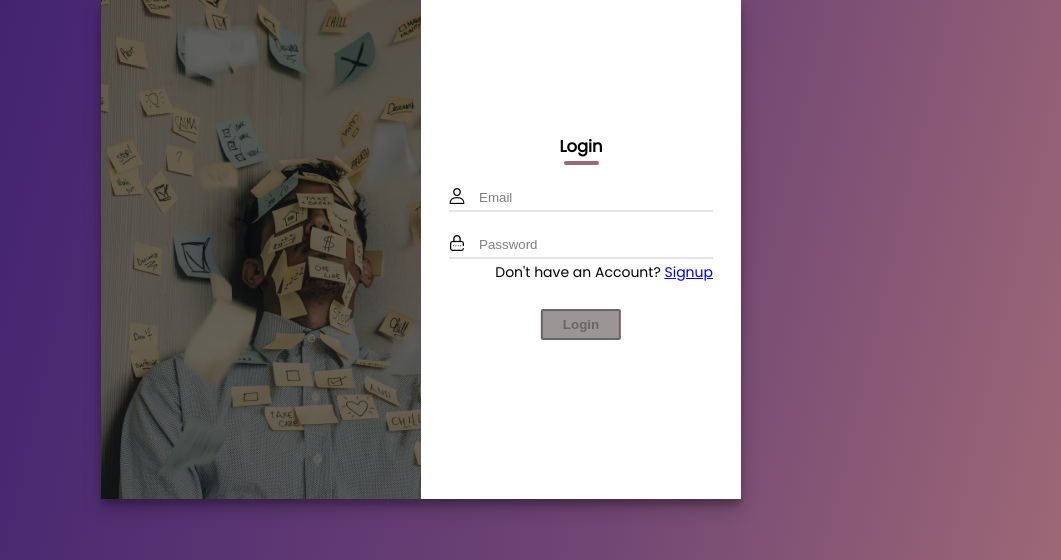
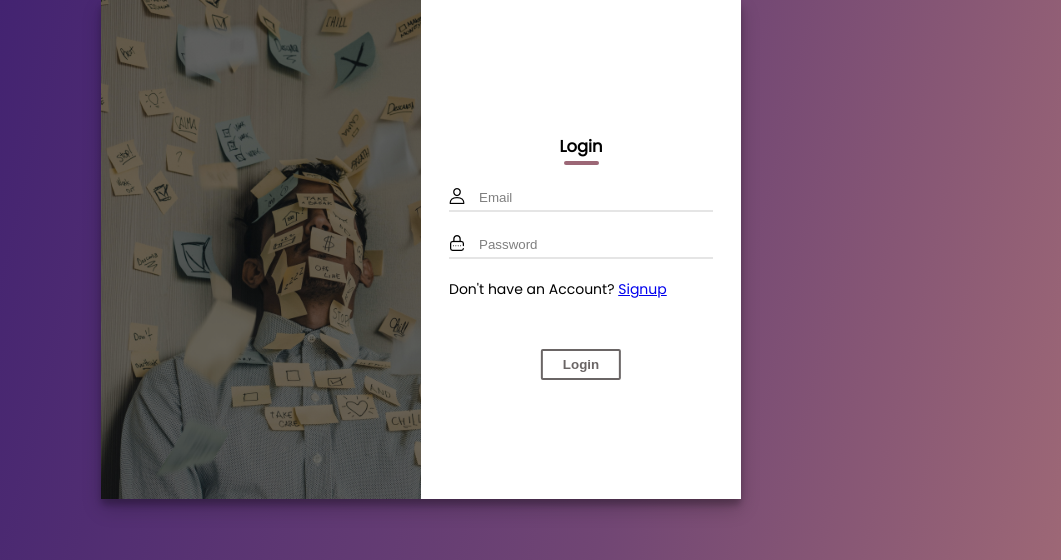
Before and after one commit to ChakradharG/GetItDone, a Flask app: page /auth/ in a window 1280 px wide. Shown: the part 151-711 px from the top of the page, without its empty margins (219-1280 px from the left). Run offline with Flask 2, Linux system fonts and the light colour scheme; parts of the project's set-up code (start-up, migrations or seed data) failed here and were passed over.

Commit message:
#message

```diff
--- a/website/static/CSS/base.css
+++ b/website/static/CSS/base.css
@@ -83,9 +83,13 @@ input::placeholder {
 }
 
 form > span {
-	float: right;
+	display: block;
 	font-size: 1rem;
-	margin-top: 3px;
+	margin-top: 20px;
+}
+
+#message {
+	margin-top: 20px;
 }
 
 form > button {
--- a/website/templates/login.html
+++ b/website/templates/login.html
@@ -24,10 +24,9 @@
 						<input type="password" id="pwd" placeholder="Password" required minlength="8">
 					</div>
 					<span>Don't have an Account? <a href="./signup">Signup</a></span>
-					<br>
-					<button id="loginBtn" type="button" disabled>Login</button>
+					<span id="message"></span>
+					<button id="loginBtn" type="button">Login</button>
 				</form>
-				<span id="message"></span>
 			</div>
 		</div>
 	</div>
--- a/website/templates/signup.html
+++ b/website/templates/signup.html
@@ -33,9 +33,8 @@
 						<input type="password" id="pwd2" placeholder="Confirm Password" required>
 					</div>
 					<span>Already have an Account? <a href="./">Login</a></span>
-					<br>
+					<div id="message"></div>
 					<button id="signupBtn" type="button">Sign Up</button>
-					<div id="message"></div>
 				</form>
 			</div>
 		</div>
```
